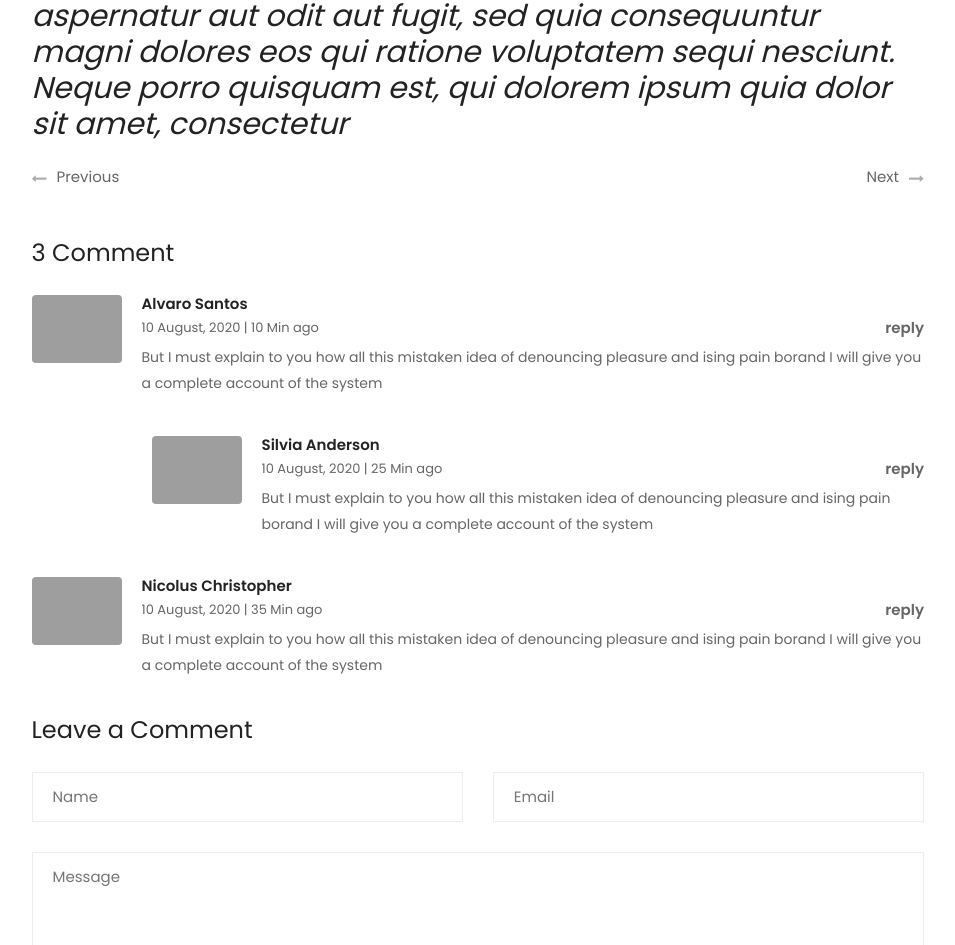
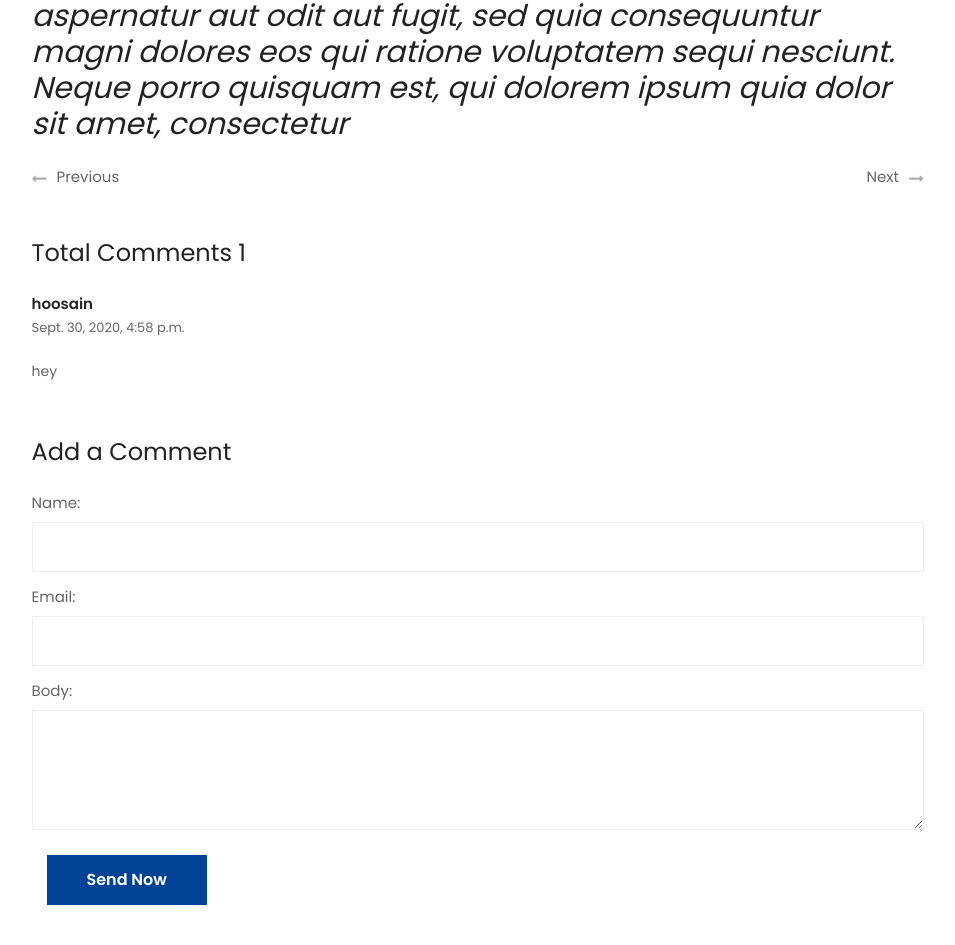
Before and after one commit to Sabbirdiu/DjangoRealEstate, a Django app: a page that uses templates/base.html in a window 1280 px wide. Shown: the part 1977-2922 px from the top of the page, without its empty margins (316-1271 px from the left). Run offline with Django 3.2, Linux system fonts and the light colour scheme; data comes from the database, SQL or seed files in the repository; both versions use the stored data as it was after the commit; some libraries are stand-ins or nearby versions; grey boxes are pictures that could not be loaded.

Commit message:
Added comment section

```diff
--- a/news/views.py
+++ b/news/views.py
@@ -1,4 +1,4 @@
-from django.shortcuts import render,get_object_or_404
+from django.shortcuts import render,get_object_or_404,HttpResponseRedirect
 from .models import Post,Comment,CommentForm
 from django.core.paginator import EmptyPage, PageNotAnInteger, Paginator
 # Create your views here.
--- a/templates/base.html
+++ b/templates/base.html
@@ -15,8 +15,10 @@
         <link rel="stylesheet" href="{% static 'css/plugins.css' %}">
         <link rel="stylesheet" href="{% static 'css/helper.css' %}">
         <link rel="stylesheet" href="{% static 'css/style.css' %}">
+        <script src="https://code.jquery.com/jquery-3.5.0.js"></script>
         <!-- <link rel="stylesheet" href="https://stackpath.bootstrapcdn.com/bootstrap/4.5.2/css/bootstrap.min.css" integrity="sha384-JcKb8q3iqJ61gNV9KGb8thSsNjpSL0n8PARn9HuZOnIxN0hoP+VmmDGMN5t9UJ0Z" crossorigin="anonymous"> -->
         <!-- Modernizr JS -->
+        <script src="https://ajax.googleapis.com/ajax/libs/jquery/3.5.1/jquery.min.js"></script>
 
         <script src="{% static 'js/vendor/modernizr-3.7.1.min.js' %}"></script>
     </head>
--- a/templates/news-details.html
+++ b/templates/news-details.html
@@ -48,67 +48,67 @@
 
                     <!--Comment start-->
                     <div class="comment-wrap section">
-                        <h3>3 Comment</h3>
-
+                        <h3> Total Comments {{comments.count}}</h3>
+                        {% for comment in comments %}
                         <ul class="comment-list">
                             <li>
                                 <div class="comment">
-                                    <div class="image"><img src="assets/images/review/review-1.jpg" alt=""></div>
+
                                     <div class="content">
-                                        <h5>Alvaro Santos</h5>
+                                        <h5>{{ comment.name }}  </h5>
                                         <div class="d-flex flex-wrap justify-content-between">
-                                            <span class="time">10 August, 2020  |  10 Min ago</span>
-                                            <a href="#" class="reply">reply</a>
+                                            <span class="time">{{ comment.created }}</span>
+                                            <!-- <a href="#" class="reply">reply</a> -->
+                                            <!-- <button id="formButton" type="button" name="button" class="reply-btn reply button btn-outline-dark btn-sm" >Reply</button> -->
                                         </div>
                                         <div class="decs">
-                                            <p>But I must explain to you how all this mistaken idea of denouncing pleasure and ising pain  borand I will give you a complete account of the system</p>
+                                            <p>{{ comment.body|linebreaks }}</p>
                                         </div>
                                     </div>
                                 </div>
+                                {% for replay in comment.replies.all %}
                                 <ul class="child-comment">
                                     <li>
                                         <div class="comment">
-                                            <div class="image"><img src="assets/images/review/review-2.jpg" alt=""></div>
+
                                             <div class="content">
-                                                <h5>Silvia Anderson</h5>
+                                                <h5>{{ replay.name }} </h5>
                                                 <div class="d-flex flex-wrap justify-content-between">
-                                                    <span class="time">10 August, 2020  |  25 Min ago</span>
-                                                    <a href="#" class="reply">reply</a>
+                                                    <span class="time"> {{ replay.created }}</span>
+
+                                                    <button id="formButton" type="button" name="button" class="reply-btn reply button btn-outline-dark btn-sm" >Reply</button>
                                                 </div>
-                                                <div class="decs">
-                                                    <p>But I must explain to you how all this mistaken idea of denouncing pleasure and ising pain  borand I will give you a complete account of the system</p>
+                                                <div class="decs replied-comments">
+                                                    <p>{{ replay.body }}</p>
+                                                    <form action="." method="post" id="form1">
+                                                        <!-- {{ comment_form.as_p }}
+                                                        {% csrf_token %} -->
+
+                                                       <input type="hidden" name="parent_id" value="{{ comment.id }}">
+                                                       <input class="  btn btn-primary" type="button" name="button" value="Replay">
+                                                   </form>
                                                 </div>
                                             </div>
                                         </div>
                                     </li>
                                 </ul>
+                                {% endfor %}
                             </li>
-                            <li>
-                                <div class="comment">
-                                    <div class="image"><img src="assets/images/review/review-3.jpg" alt=""></div>
-                                    <div class="content">
-                                        <h5>Nicolus Christopher</h5>
-                                        <div class="d-flex flex-wrap justify-content-between">
-                                            <span class="time">10 August, 2020  |  35 Min ago</span>
-                                            <a href="#" class="reply">reply</a>
-                                        </div>
-                                        <div class="decs">
-                                            <p>But I must explain to you how all this mistaken idea of denouncing pleasure and ising pain  borand I will give you a complete account of the system</p>
-                                        </div>
-                                    </div>
-                                </div>
-                            </li>
+
                         </ul>
+                        {% empty %}
 
-                        <h3>Leave a Comment</h3>
+                        <h4>There are no comments yet.</h4>
+                        {% endfor %}
+
+                        <h3>Add a Comment</h3>
 
                         <div class="comment-form">
-                            <form action="#">
-                                <div class="row">
-                                    <div class="col-md-6 col-12 mb-30"><input type="text" placeholder="Name"></div>
-                                    <div class="col-md-6 col-12 mb-30"><input type="email" placeholder="Email"></div>
-                                    <div class="col-12 mb-30"><textarea placeholder="Message"></textarea></div>
-                                    <div class="col-12"><button class="btn">send now</button></div>
+                            <form action="." method="POST">
+                                <div class="">
+                                    {{ comment_form.as_p }}
+                                    {% csrf_token %}
+                                    <div class="col-12"><button type="submit" class="btn">send now</button></div>
                                 </div>
                             </form>
                         </div>
@@ -235,4 +235,56 @@
         </div>
     </div>
     <!--News Section end-->
+    <!-- Comments Form -->
+    <!-- {% for comment in comments %}
+    <div class="comment" style="background-color:">
+        <blockquote>
+        <p style="background-color: hotpink;" class="info">{{ comment.name }} | {{ comment.created }}</p>
+            {{ comment.body|linebreaks }}
+            <button type="button" name="button" class="reply-btn btn-outline-dark btn-sm" >Reply</button>
+        </blockquote class="blockquote" >
+        <div class="replied-comments"  style="display: none;" >
+        {% for replay in comment.replies.all %}
+            <p style="background-color: khaki;" class="info">{{ replay.name }} | {{ replay.created }}</p>
+            <li style="background-color: lightcoral;" >{{ replay.body }}</li>
+        {% endfor %}
+     </div>
+     <script src="">
+         $('.reply-btn').click(function(){
+
+            $(this).parent().next('.replied-comments').fadeToggle()
+         })
+     </script>
+        <h5>Replay</h5>
+
+        <script>
+
+        </script>
+        <form action="." method="post">
+             {{ comment_form.as_p }}
+            {% csrf_token %}
+
+            <input type="hidden" name="parent_id" value="{{ comment.id }}">
+            <input class="btn btn-primary" type="submit" value="Replay">
+        </form>
+    </div>
+    {% empty %}
+    <h4>There are no comments yet.</h4>
+    {% endfor %} -->
+
+<!--
+    <h2>Add a new comment</h2>
+    <form action="." method="post">
+        {{ comment_form.as_p }}
+        {% csrf_token %}
+        <button type="submit">Add comment</button>
+    </form> -->
+
+<!-- Comment with nested comments -->
+<script src="text/javascript">
+$('.reply-btn').click(function(){
+
+$(this).parent().next('.replied-comments').fadeToggle()
+})
+</script>
     {% endblock %}
```
Also changed, not shown: db.sqlite3.
